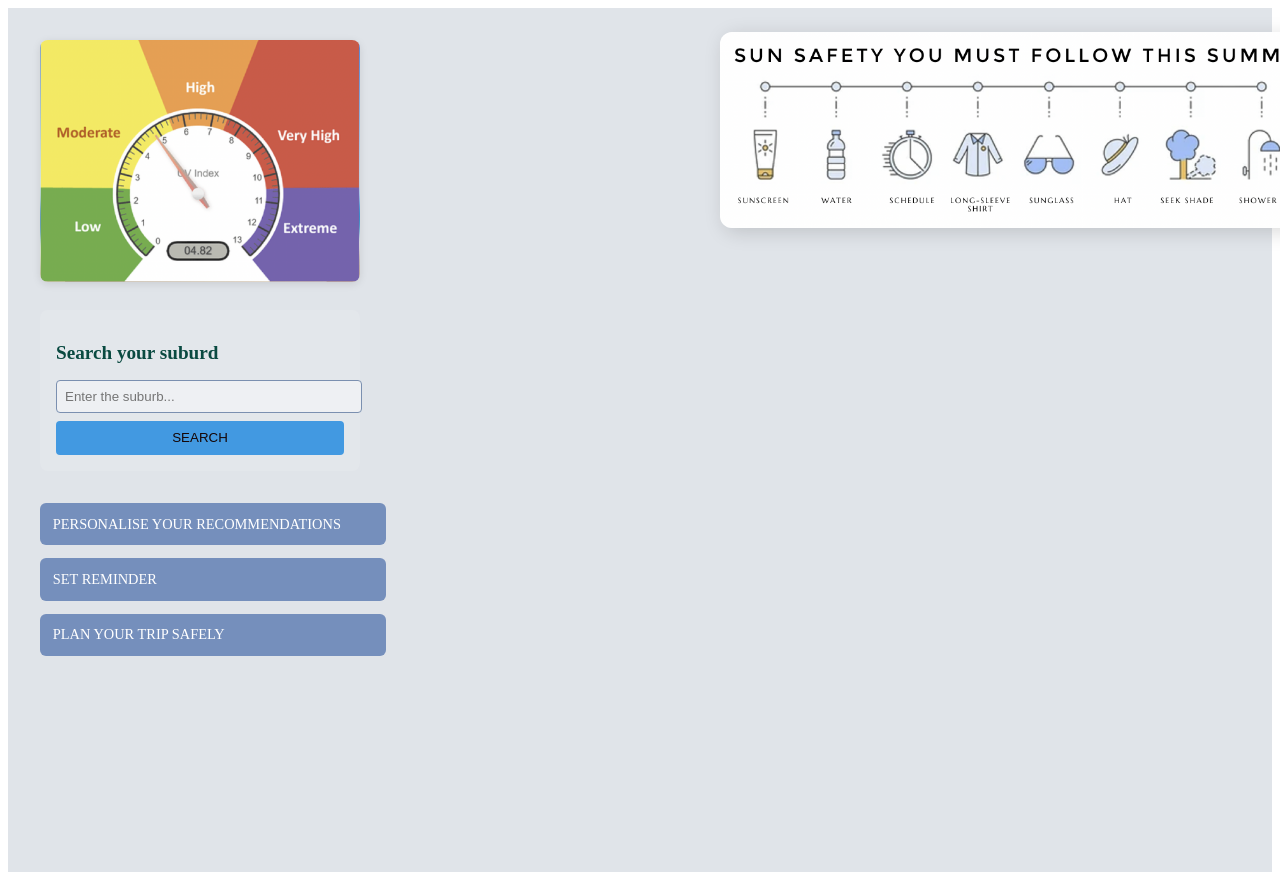
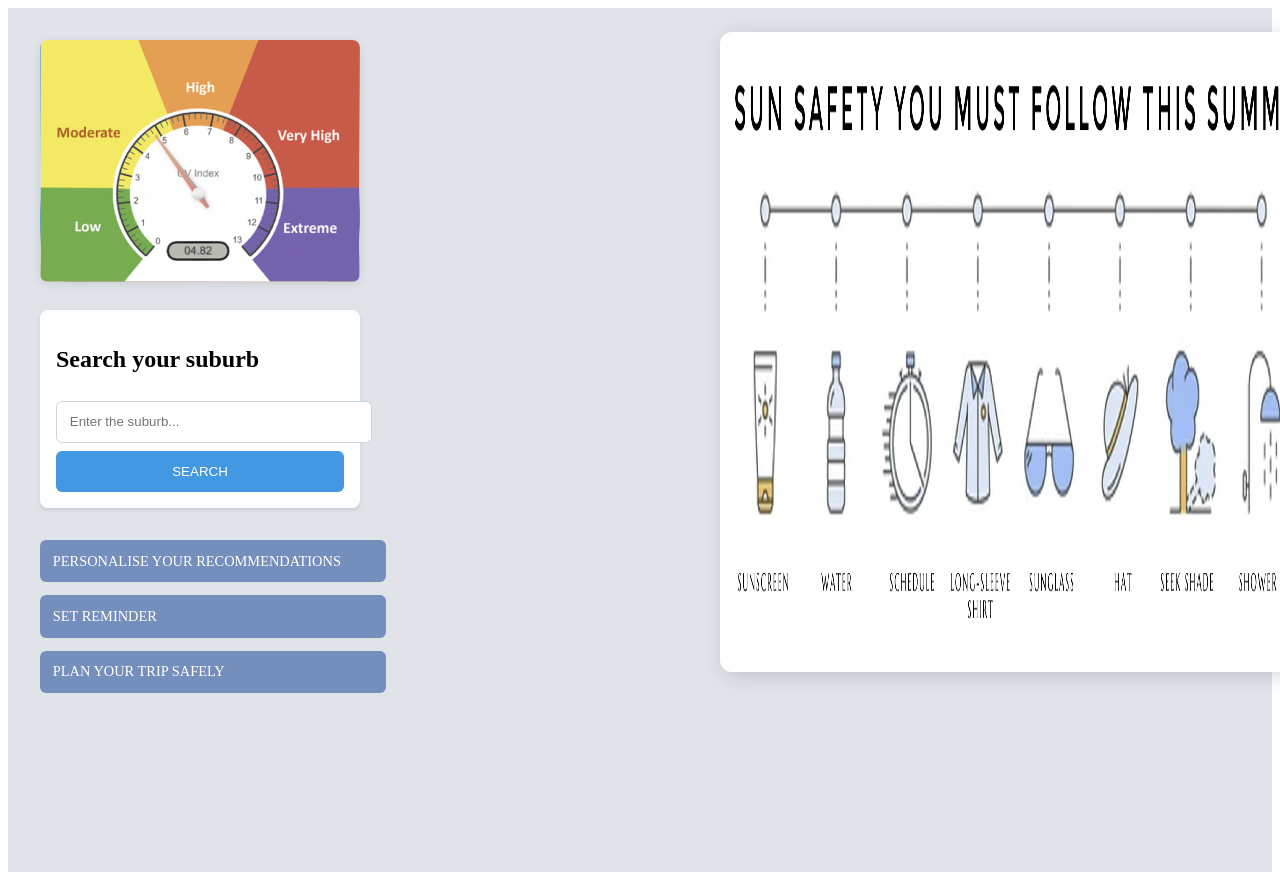
Before and after one commit to YashTheDataScientist/OnboardingFrontend-VUE, a Vue app: page / in a window 1280 px wide. Built offline with nearby package versions, Linux system fonts and the light colour scheme.

Commit message:
Call the API of geographical location and uv

```diff
--- a/package.json
+++ b/package.json
@@ -11,16 +11,22 @@
     "format": "prettier --write src/"
   },
   "dependencies": {
+    "axios": "^1.8.3",
+    "es6-promise": "^4.2.8",
     "vue": "^3.4.29",
     "vue-router": "^4.5.0"
   },
   "devDependencies": {
     "@rushstack/eslint-patch": "^1.8.0",
+    "@types/axios": "^0.9.36",
+    "@types/node": "^22.13.10",
     "@vitejs/plugin-vue": "^5.0.5",
     "@vue/eslint-config-prettier": "^9.0.0",
+    "@vue/tsconfig": "^0.7.0",
     "eslint": "^8.57.0",
     "eslint-plugin-vue": "^9.23.0",
     "prettier": "^3.2.5",
+    "typescript": "^5.8.2",
     "vite": "^5.3.1",
     "vite-plugin-vue-devtools": "^7.3.1"
   }
--- a/src/views/HomePage.vue
+++ b/src/views/HomePage.vue
@@ -1,25 +1,55 @@
 <template>
   <div class="home-page">
     <div class="left-panel">
-        <!-- 紫外线指数内容 -->
-        <div class="uv-section">
       <img
         src="/images/search-header.png"
         class="header-image"
         alt="Sun Safety Header"
       >
+
       <div class="category extreme">
-            <h2>Search your suburd</h2>
+        <h2>Search your suburb</h2>
         <input
+          v-model="searchQuery"
           type="text"
           placeholder="Enter the suburb..."
           class="search-input"
         >
-            <button class="search-btn">SEARCH</button>
+        <button
+          class="search-btn"
+          @click="fetchUVData"
+          :disabled="isLoading"
+        >
+          {{ isLoading ? 'Loading...' : 'SEARCH' }}
+        </button>
+      </div>
+
+      <div v-if="error" class="error-message">
+        {{ error }}
+      </div>
+
+      <div class="uv-results" v-if="uvData">
+        <div class="current-uv">
+          <h3>Current UV Index</h3>
+          <div class="uvi-value">{{ uvData.now.uvi }}</div>
+          <div class="status">{{ getUVStatus(uvData.now.uvi) }}</div>
+        </div>
+
+        <div class="forecast">
+          <h3>24h Forecast</h3>
+          <div class="forecast-items">
+            <div
+              v-for="(item, index) in uvData.forecast"
+              :key="index"
+              class="forecast-item"
+            >
+              <div class="time">{{ formatTime(item.time) }}</div>
+              <div class="uvi">{{ item.uvi }}</div>
+            </div>
+          </div>
         </div>
       </div>
 
-        <!-- 底部导航 -->
       <nav class="side-nav">
         <router-link to="/personalise" class="nav-btn">
           PERSONALISE YOUR RECOMMENDATIONS
@@ -31,73 +61,170 @@
           PLAN YOUR TRIP SAFELY
         </router-link>
       </nav>
+    </div>
+
     <img
       src="/images/safety-tips.png"
       class="right-image"
       alt="Safety Tips"
     >
   </div>
-    </div>
 </template>
 
-<!-- HomePage.vue 的 style 部分 -->
+<script setup lang="ts">
+import { ref } from 'vue'
+import axios from 'axios'
+
+interface UVData {
+  now: {
+    time: string
+    uvi: number
+  }
+  forecast: Array<{
+    time: string
+    uvi: number
+  }>
+}
+
+const isLoading = ref(false)
+const searchQuery = ref('')
+const uvData = ref<UVData | null>(null)
+const error = ref<string | null>(null)
+
+const GEO_API_KEY = 'c94f534d862d49c79d34ba0df24dc632'
+const UV_API_KEY = 'openuv-c10rrm86m6so7-io'
+
+const fetchUVData = async () => {
+  try {
+    isLoading.value = true
+    error.value = null
+    uvData.value = null
+
+    const geoResponse = await axios.get('https://api.geoapify.com/v1/geocode/search', {
+      params: {
+        text: searchQuery.value,
+        apiKey: GEO_API_KEY
+      }
+    })
+
+    if (!geoResponse.data.features || geoResponse.data.features.length === 0) {
+      error.value = 'Suburb not found. Please enter a valid suburb.'
+      return
+    }
+
+    const [lng, lat] = geoResponse.data.features[0].geometry.coordinates
+
+    const uvResponse = await axios.get('https://api.openuv.io/api/v1/uv', {
+      headers: {
+        'x-access-token': 'openuv-c10rrm86m6so7-io',
+        'Content-Type': 'application/json'
+      },
+      params: { lat, lng }
+    })
+
+    console.log('UV Response:', uvResponse.data) // 调试用
+
+    uvData.value = {
+      now: {
+        time: uvResponse.data.result.uv_time,
+        uvi: uvResponse.data.result.uv
+      },
+      forecast: (uvResponse.data.result.uv_forecast || []).map(item => ({
+        time: item.uv_time,
+        uvi: item.uv
+      }))
+    }
+
+  } catch (err) {
+    console.error(err)
+    error.value = 'Failed to fetch UV data. Please try again later.'
+  } finally {
+    isLoading.value = false
+  }
+}
+
+const getUVStatus = (uvi: number) => {
+  if (uvi < 3) return 'Low'
+  if (uvi < 6) return 'Moderate'
+  if (uvi < 8) return 'High'
+  if (uvi < 11) return 'Very High'
+  return 'Extreme'
+}
+
+const formatTime = (timestamp: string) => {
+  return new Date(timestamp).toLocaleTimeString([], {
+    hour: '2-digit',
+    minute: '2-digit'
+  })
+}
+
+</script>
+
+
+
 <style scoped>
 .home-page {
-  background: #e0e4e9; /* 深蓝底色 */
+  display: flex;
+  background: #e0e4e9;
   min-height: 100vh;
   padding: 2rem;
 }
 
 .left-panel {
-  width: 320px; /* 左侧固定宽度 */
-  margin-right: auto; /* 保持左侧定位 */
+  width: 320px;
+  position: relative;
+  z-index: 20;
 }
 
-.title {
-  color: rgb(54, 156, 174);
-  font-size: 1.8rem;
+.header-image {
+  width: 100%;
   margin-bottom: 1.5rem;
+  border-radius: 8px;
+  box-shadow: 0 2px 8px rgba(0,0,0,0.1);
 }
 
-/* 紫外线分类区块 */
 .category {
-  background: rgba(255,255,255,0.1);
+  background: white;
   border-radius: 8px;
   padding: 1rem;
   margin-bottom: 1rem;
+  box-shadow: 0 2px 4px rgba(0,0,0,0.1);
 }
 
-.category h2 {
-  color: rgb(10, 74, 65);
-  font-size: 1.2rem;
-  margin-bottom: 0.5rem;
-}
-
-.values {
-  color: #14171c;
-  font-size: 0.9rem;
-}
-
-/* 搜索框样式 */
 .search-input {
   width: 100%;
-  padding: 0.5rem;
-  border: 1px solid #7b90b0;
-  border-radius: 4px;
-  background: #eef0f3;
-  color: white;
+  padding: 0.8rem;
+  border: 1px solid #cbd5e0;
+  border-radius: 6px;
   margin: 0.5rem 0;
 }
 
 .search-btn {
   width: 100%;
-  padding: 0.6rem;
-  background: #4299e1; /* 亮蓝色按钮 */
-  color: rgb(21, 6, 6);
+  padding: 0.8rem;
+  background: #4299e1;
+  color: white;
   border: none;
-  border-radius: 4px;
+  border-radius: 6px;
   cursor: pointer;
+  transition: opacity 0.2s;
 }
+
+.search-btn:disabled {
+  opacity: 0.7;
+  cursor: not-allowed;
+}
+
+.right-image {
+  position: fixed;
+  left: 400px;
+  top: 2rem;
+  width: 600px;
+  height: 80vh;
+  border-radius: 12px;
+  box-shadow: 4px 4px 20px rgba(0,0,0,0.1);
+}
+
 
 /* 导航按钮 */
 .side-nav {
```
Also changed, not shown: tsconfig.json (added, +18 -0 lines), 1 other file (tests, documents, lock files or other folders). Lines whose indentation alone changed are shown as unchanged.
